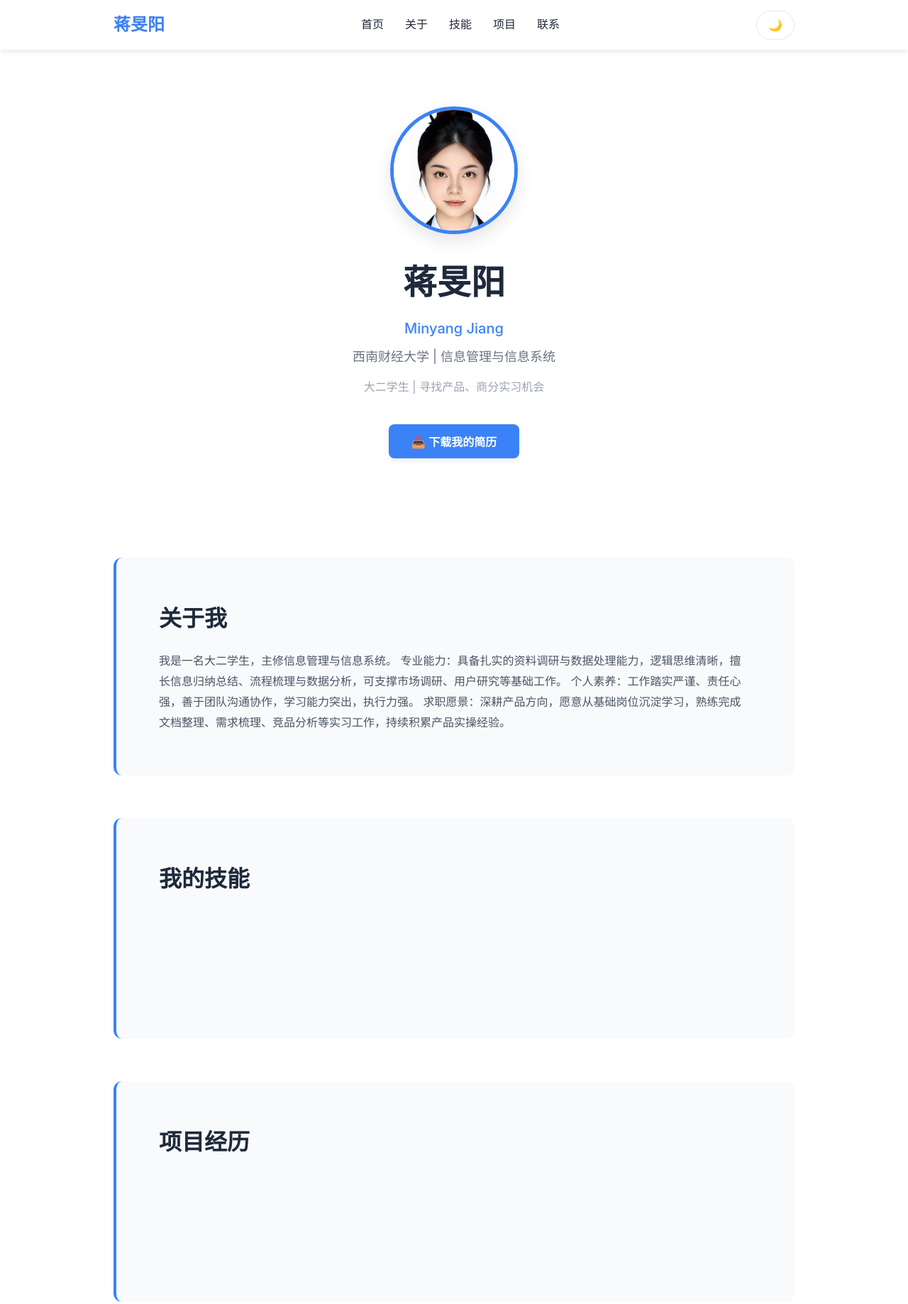
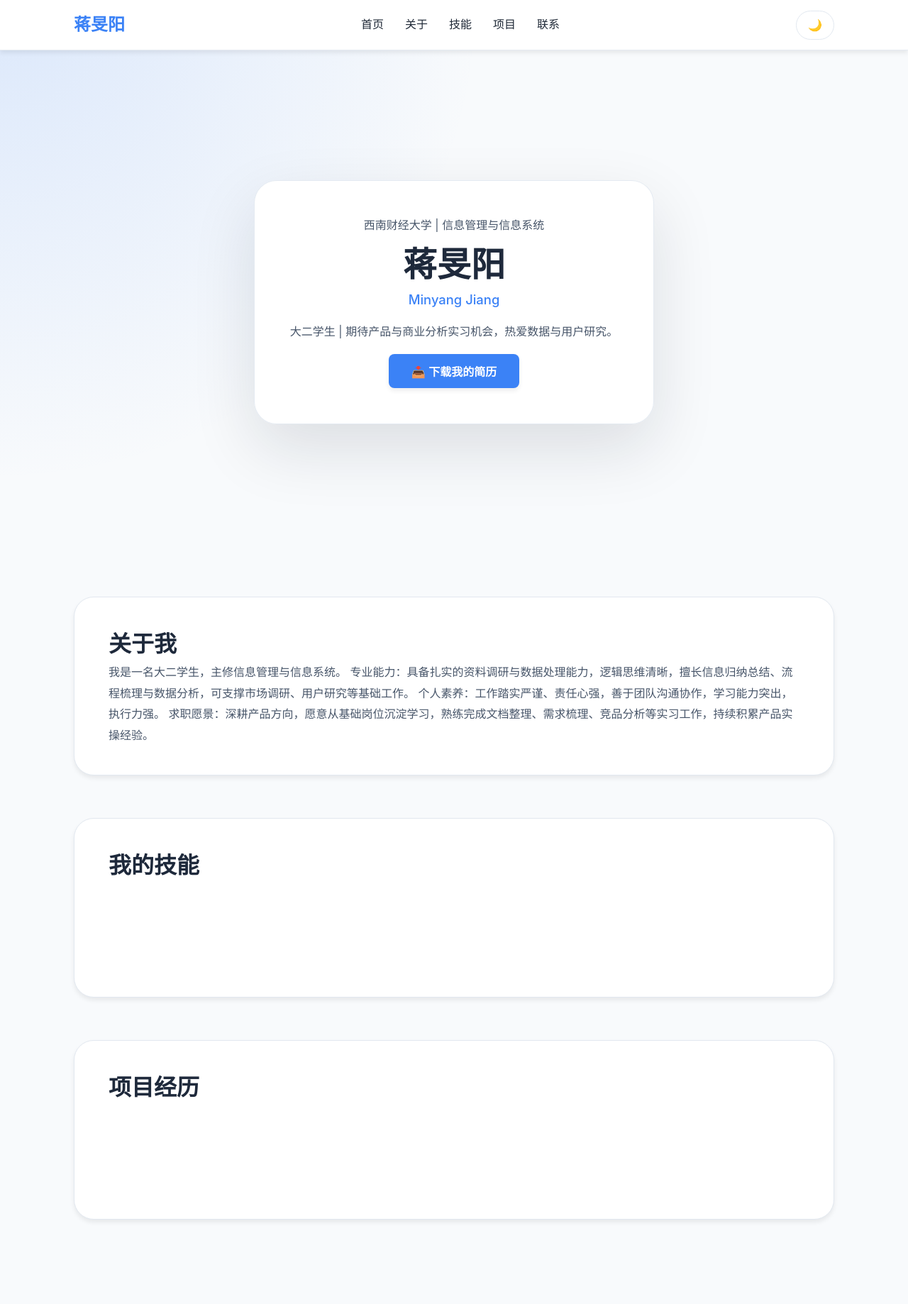
Before and after one commit to JammieJiang/Minyang-s-Personal_Web, a plain HTML site: page index.html in a window 1280 px wide. Shown: the top 1838 px of the page at 71% size. Drawn offline with Linux system fonts and the light colour scheme.

Commit message:
Update resume page layout and card-style sections

```diff
--- a/index.html
+++ b/index.html
@@ -28,19 +28,17 @@
         <!-- 个人信息区 -->
         <section id="home" class="hero">
             <div class="hero-content">
-                <img src="assets/images/profile.jpg" alt="蒋旻阳" class="profile-img">
+                <p class="intro">西南财经大学 | 信息管理与信息系统</p>
                 <h1>蒋旻阳</h1>
                 <p class="subtitle">Minyang Jiang</p>
-                <p class="intro">西南财经大学 | 信息管理与信息系统</p>
-                <p class="bio">大二学生  | 寻找产品、商分实习机会</p>
-
-                <!-- 简历下载按钮 -->
+                <p class="bio">大二学生 | 期待产品与商业分析实习机会，热爱数据与用户研究。</p>
                 <button id="downloadBtn" class="btn btn-primary">📥 下载我的简历</button>
             </div>
         </section>
 
         <!-- 关于区 -->
         <section id="about" class="about">
+            <div class="section-card">
                 <h2>关于我</h2>
                 <p>
                     我是一名大二学生，主修信息管理与信息系统。
@@ -48,22 +46,28 @@
                     个人素养：工作踏实严谨、责任心强，善于团队沟通协作，学习能力突出，执行力强。
                     求职愿景：深耕产品方向，愿意从基础岗位沉淀学习，熟练完成文档整理、需求梳理、竞品分析等实习工作，持续积累产品实操经验。
                 </p>
+            </div>
         </section>
 
         <!-- 技能区 -->
         <section id="skills" class="skills">
+            <div class="section-card">
                 <h2>我的技能</h2>
                 <div class="module-empty"></div>
+            </div>
         </section>
 
         <!-- 项目区 -->
         <section id="projects" class="projects">
+            <div class="section-card">
                 <h2>项目经历</h2>
                 <div class="module-empty"></div>
+            </div>
         </section>
 
         <!-- 联系方式区 -->
         <section id="contact" class="contact">
+            <div class="section-card">
                 <h2>联系我</h2>
                 <div class="contact-grid">
                     <a href="mailto:jammie@ud.edu" class="contact-item">
@@ -88,6 +92,7 @@
                         </div>
                     </a>
                 </div>
+            </div>
         </section>
     </main>
 
--- a/styles/main.css
+++ b/styles/main.css
@@ -20,21 +20,23 @@ body {
     font-family: -apple-system, BlinkMacSystemFont, 'Segoe UI', Roboto, 'Helvetica Neue', Arial, sans-serif;
     line-height: 1.6;
     color: var(--text-color);
-    background-color: #ffffff;
+    background: radial-gradient(circle at top left, rgba(59, 130, 246, 0.15), transparent 25%),
+                radial-gradient(circle at bottom right, rgba(56, 189, 248, 0.12), transparent 18%),
+                var(--light-bg);
 }
 
 body.dark-mode {
     --primary-color: #60a5fa;
     --secondary-color: #e2e8f0;
     --text-color: #f8fafc;
-    --light-bg: #1f2937;
+    --light-bg: #0f172a;
     --card-bg: #111827;
     --border-color: #334155;
-    background-color: #0f172a;
+    background-color: #0b1220;
 }
 
 body.dark-mode .navbar {
-    background-color: #111827;
+    background-color: rgba(17, 24, 39, 0.92);
     box-shadow: 0 4px 15px rgba(0, 0, 0, 0.45);
 }
 
@@ -46,24 +48,179 @@ body.dark-mode .nav-links a:hover {
     color: var(--primary-color);
 }
 
+body.dark-mode .theme-toggle {
+    background-color: rgba(255, 255, 255, 0.08);
+    border-color: rgba(148, 163, 184, 0.35);
+}
+
 body.dark-mode .hero,
 body.dark-mode .about,
 body.dark-mode .skills,
 body.dark-mode .projects,
 body.dark-mode .contact,
-body.dark-mode .project-card,
 body.dark-mode .contact-item {
     background-color: var(--card-bg);
 }
 
 body.dark-mode .footer {
-    background-color: #0f172a;
+    background-color: transparent;
 }
 
 .container {
-    max-width: 1000px;
+    max-width: 1120px;
     margin: 0 auto;
-    padding: 0 20px;
+    padding: 0 24px;
+}
+
+.section-card {
+    background-color: var(--card-bg);
+    border: 1px solid var(--border-color);
+    border-radius: 28px;
+    box-shadow: var(--shadow);
+    padding: 48px;
+    margin-top: 40px;
+}
+
+.section-card h2 {
+    margin-bottom: 20px;
+}
+
+.section-row {
+    display: grid;
+    grid-template-columns: repeat(2, minmax(0, 1fr));
+    gap: 24px;
+    align-items: start;
+}
+
+.section-row.single {
+    grid-template-columns: 1fr;
+}
+
+.hero {
+    min-height: calc(100vh - 90px);
+    display: flex;
+    align-items: center;
+    padding-top: 40px;
+    padding-bottom: 40px;
+}
+
+.hero-content {
+    max-width: 760px;
+    margin: 0 auto;
+    padding: 50px;
+    background-color: rgba(255, 255, 255, 0.95);
+    border: 1px solid rgba(226, 232, 240, 0.9);
+    border-radius: 32px;
+    box-shadow: 0 35px 90px rgba(15, 23, 42, 0.12);
+}
+
+.hero h1 {
+    font-size: clamp(3rem, 4vw, 4.5rem);
+    line-height: 1.02;
+    margin-bottom: 16px;
+}
+
+.hero .subtitle {
+    font-size: 1.15rem;
+    margin-bottom: 18px;
+}
+
+.hero .intro,
+.hero .bio {
+    font-size: 1rem;
+    color: #475569;
+    margin-bottom: 18px;
+}
+
+.navbar {
+    background-color: rgba(255, 255, 255, 0.86);
+    backdrop-filter: blur(18px);
+    border-bottom: 1px solid rgba(226, 232, 240, 0.85);
+}
+
+.navbar .container {
+    display: flex;
+    justify-content: space-between;
+    align-items: center;
+    height: 76px;
+}
+
+.nav-links {
+    display: flex;
+    list-style: none;
+    gap: 28px;
+}
+
+.nav-links a {
+    text-decoration: none;
+    color: var(--text-color);
+    font-weight: 600;
+    transition: color 0.2s ease;
+}
+
+.nav-links a:hover {
+    color: var(--primary-color);
+}
+
+.theme-toggle {
+    border: none;
+    background-color: transparent;
+    color: var(--text-color);
+    font-size: 1.25rem;
+    cursor: pointer;
+    padding: 10px;
+}
+
+.about,
+.skills,
+.projects,
+.contact {
+    padding: 0;
+    background: transparent;
+    border: none;
+    margin-top: 0;
+}
+
+.about h2,
+.skills h2,
+.projects h2,
+.contact h2 {
+    margin-bottom: 0;
+}
+
+.about p {
+    font-size: 1rem;
+    line-height: 1.85;
+    color: #475569;
+}
+
+.module-empty {
+    min-height: 140px;
+}
+
+.contact-grid {
+    display: grid;
+    grid-template-columns: repeat(auto-fit, minmax(260px, 1fr));
+    gap: 24px;
+}
+
+.contact-item {
+    padding: 30px;
+    border-radius: 20px;
+    background-color: var(--card-bg);
+    border: 1px solid var(--border-color);
+    transition: transform 0.25s ease, border-color 0.25s ease, box-shadow 0.25s ease;
+}
+
+.contact-item:hover:not(.disabled) {
+    transform: translateY(-4px);
+}
+
+.footer {
+    margin-top: 60px;
+    background-color: transparent;
+    padding: 40px 0;
+    box-shadow: none;
 }
 
 /* ========== 导航栏 ========== */
@@ -212,40 +369,39 @@ main {
 
 /* ========== 关于区 ========== */
 .about {
-    background-color: var(--light-bg);
-    padding: 60px;
-    border-radius: 12px;
     margin: 60px 0;
-    border-left: 4px solid var(--primary-color);
 }
 
 .about h2 {
     font-size: 32px;
-    margin-bottom: 20px;
     color: var(--secondary-color);
+}
+
+.about .section-card {
+    padding: 40px 48px;
 }
 
 .about p {
     font-size: 16px;
-    line-height: 1.8;
-    color: #4b5563;
+    line-height: 1.85;
+    color: #475569;
 }
 
 /* ========== 技能与项目 ========== */
 .skills,
 .projects {
-    background-color: var(--light-bg);
-    padding: 60px;
-    border-radius: 12px;
     margin: 60px 0;
-    border-left: 4px solid var(--primary-color);
 }
 
 .skills h2,
 .projects h2 {
     font-size: 32px;
-    margin-bottom: 20px;
     color: var(--secondary-color);
+}
+
+.skills .section-card,
+.projects .section-card {
+    padding: 40px 48px;
 }
 
 .module-empty {
```
Lines whose indentation alone changed are shown as unchanged.
